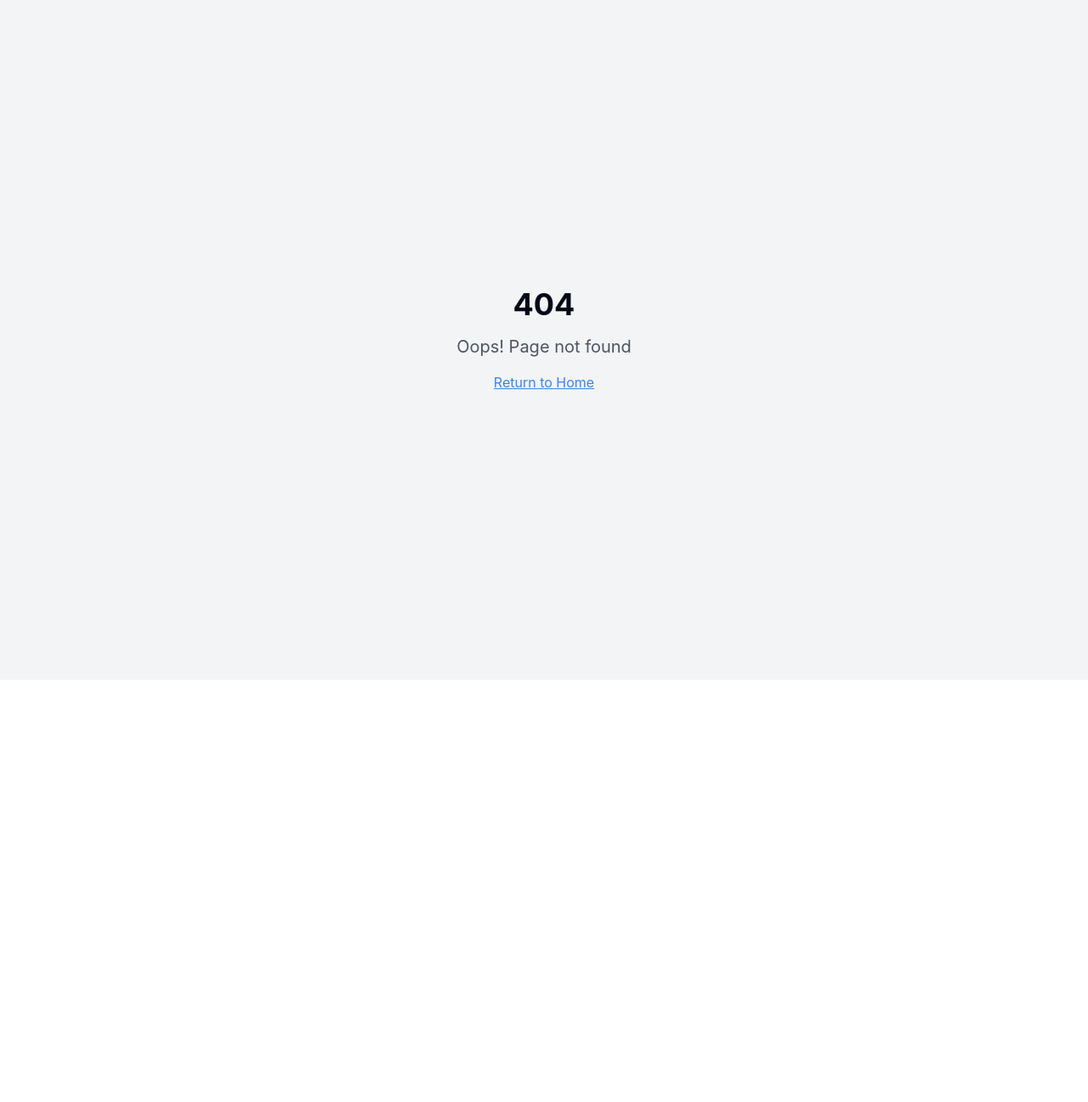
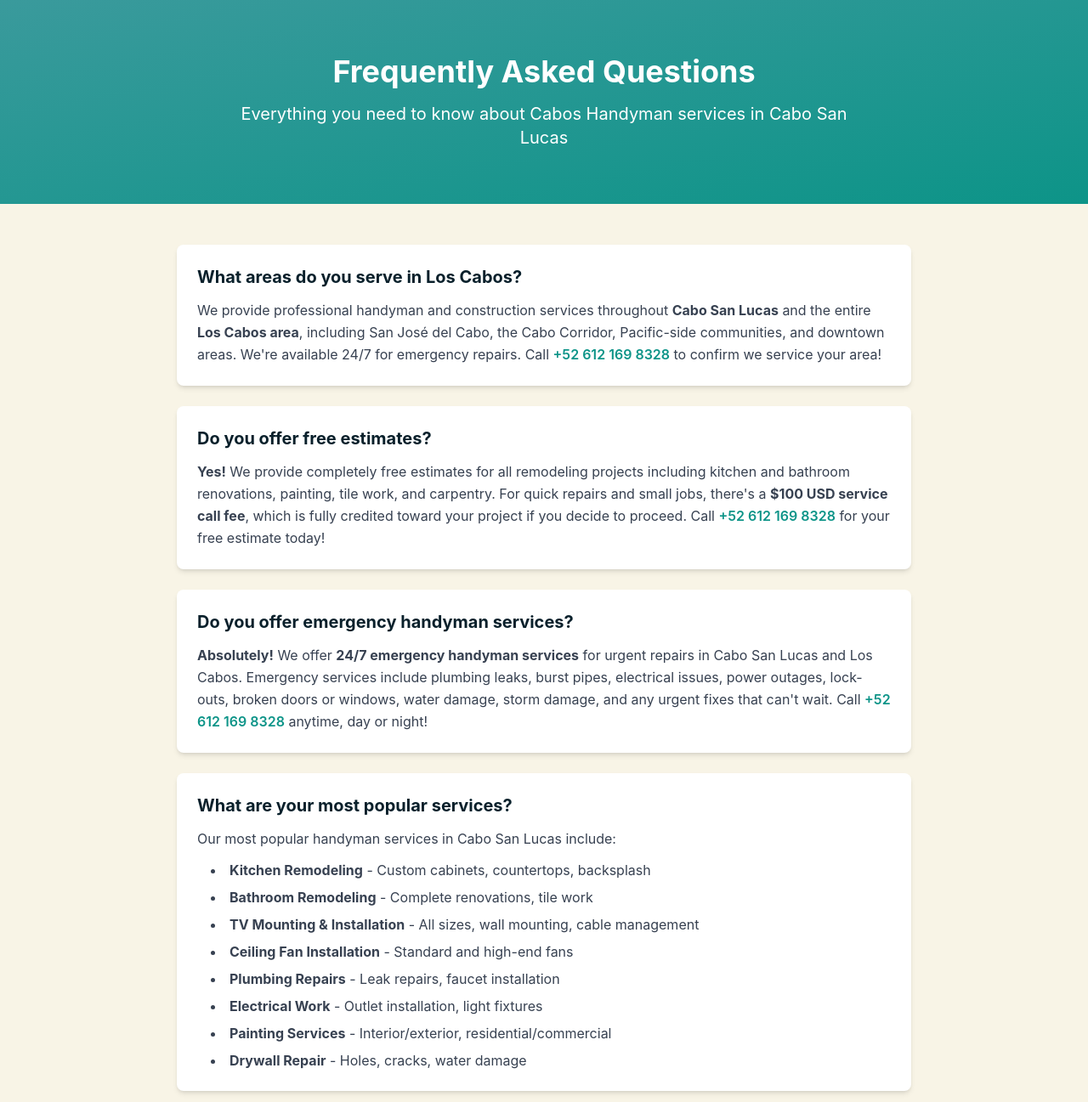
Before and after one commit to edgpac/caboshandyman, a React (Vite) app: page /faq in a window 1280 px wide. Before the commit this address had no page. Shown: the top 1297 px of the page at 85% size. Before the commit the page ends 800 px from the top, so only its background shows below. Built offline with nearby package versions, Linux system fonts and the light colour scheme.

Commit message:
feat: replace Services card with FAQ card

```diff
--- a/src/App.tsx
+++ b/src/App.tsx
@@ -10,6 +10,7 @@ import PrivacyPolicy from "./components/PrivacyPolicy";
 import TermsOfService from "./components/TermsOfService";
 import ContactPage from "./components/ContactPage";
 import BlogPost from "./components/BlogPost";
+import FAQ from "./pages/FAQ";
 
 const queryClient = new QueryClient({
   defaultOptions: {
@@ -32,6 +33,7 @@ const App = () => {
             <Route path="/contact" element={<ContactPage />} />
             <Route path="/privacy" element={<PrivacyPolicy />} />
             <Route path="/terms" element={<TermsOfService />} />
+            <Route path="/faq" element={<FAQ />} />
             <Route path="/blog/:slug" element={<BlogPost />} />
             <Route path="*" element={<NotFound />} />
           </Routes>
--- /dev/null
+++ b/src/pages/FAQ.tsx
@@ -0,0 +1,95 @@
+import React from 'react';
+
+export default function FAQ() {
+  return (
+    <div className="min-h-screen bg-gray-50">
+      {/* Header */}
+      <div className="bg-gradient-to-br from-teal-500 to-teal-600 text-white py-16 px-4 text-center">
+        <h1 className="text-4xl font-bold mb-4">Frequently Asked Questions</h1>
+        <p className="text-xl max-w-3xl mx-auto">
+          Everything you need to know about Cabos Handyman services in Cabo San Lucas
+        </p>
+      </div>
+
+      {/* FAQ Content */}
+      <div className="max-w-4xl mx-auto px-4 py-12 space-y-6">
+
+        {/* FAQ 1 */}
+        <div className="bg-white rounded-lg shadow-md p-6">
+          <h3 className="text-xl font-bold text-gray-900 mb-3">
+            What areas do you serve in Los Cabos?
+          </h3>
+          <p className="text-gray-700 leading-relaxed">
+            We provide professional handyman and construction services throughout <strong>Cabo San Lucas</strong> and the entire <strong>Los Cabos area</strong>, including San José del Cabo, the Cabo Corridor, Pacific-side communities, and downtown areas. We're available 24/7 for emergency repairs. Call <a href="tel:+526121698328" className="text-teal-600 font-semibold">+52 612 169 8328</a> to confirm we service your area!
+          </p>
+        </div>
+
+        {/* FAQ 2 */}
+        <div className="bg-white rounded-lg shadow-md p-6">
+          <h3 className="text-xl font-bold text-gray-900 mb-3">
+            Do you offer free estimates?
+          </h3>
+          <p className="text-gray-700 leading-relaxed">
+            <strong>Yes!</strong> We provide completely free estimates for all remodeling projects including kitchen and bathroom renovations, painting, tile work, and carpentry. For quick repairs and small jobs, there's a <strong>$100 USD service call fee</strong>, which is fully credited toward your project if you decide to proceed. Call <a href="tel:+526121698328" className="text-teal-600 font-semibold">+52 612 169 8328</a> for your free estimate today!
+          </p>
+        </div>
+
+        {/* FAQ 3 */}
+        <div className="bg-white rounded-lg shadow-md p-6">
+          <h3 className="text-xl font-bold text-gray-900 mb-3">
+            Do you offer emergency handyman services?
+          </h3>
+          <p className="text-gray-700 leading-relaxed">
+            <strong>Absolutely!</strong> We offer <strong>24/7 emergency handyman services</strong> for urgent repairs in Cabo San Lucas and Los Cabos. Emergency services include plumbing leaks, burst pipes, electrical issues, power outages, lock-outs, broken doors or windows, water damage, storm damage, and any urgent fixes that can't wait. Call <a href="tel:+526121698328" className="text-teal-600 font-semibold">+52 612 169 8328</a> anytime, day or night!
+          </p>
+        </div>
+
+        {/* FAQ 4 */}
+        <div className="bg-white rounded-lg shadow-md p-6">
+          <h3 className="text-xl font-bold text-gray-900 mb-3">
+            What are your most popular services?
+          </h3>
+          <p className="text-gray-700 leading-relaxed mb-3">
+            Our most popular handyman services in Cabo San Lucas include:
+          </p>
+          <ul className="list-disc list-inside text-gray-700 space-y-2 ml-4">
+            <li><strong>Kitchen Remodeling</strong> - Custom cabinets, countertops, backsplash</li>
+            <li><strong>Bathroom Remodeling</strong> - Complete renovations, tile work</li>
+            <li><strong>TV Mounting & Installation</strong> - All sizes, wall mounting, cable management</li>
+            <li><strong>Ceiling Fan Installation</strong> - Standard and high-end fans</li>
+            <li><strong>Plumbing Repairs</strong> - Leak repairs, faucet installation</li>
+            <li><strong>Electrical Work</strong> - Outlet installation, light fixtures</li>
+            <li><strong>Painting Services</strong> - Interior/exterior, residential/commercial</li>
+            <li><strong>Drywall Repair</strong> - Holes, cracks, water damage</li>
+          </ul>
+        </div>
+
+        {/* FAQ 5 */}
+        <div className="bg-white rounded-lg shadow-md p-6">
+          <h3 className="text-xl font-bold text-gray-900 mb-3">
+            Do you speak English? What payment methods do you accept?
+          </h3>
+          <p className="text-gray-700 leading-relaxed mb-3">
+            <strong>Yes!</strong> We are fully bilingual and speak both <strong>English and Spanish fluently</strong>. Our entire team is comfortable communicating in English.
+          </p>
+          <p className="text-gray-700 leading-relaxed">
+            <strong>Payment Methods:</strong> Cash (USD or MXN), Credit Cards (Visa, Mastercard, Amex), Debit Cards, Bank Transfers, and invoicing for property management companies.
+          </p>
+        </div>
+
+        {/* CTA */}
+        <div className="bg-teal-500 text-white rounded-lg p-8 text-center mt-12">
+          <h2 className="text-3xl font-bold mb-4">Ready to Get Started?</h2>
+          <p className="text-xl mb-6">Call us now for immediate assistance</p>
+          <a
+            href="tel:+526121698328"
+            className="inline-block bg-white text-teal-600 px-8 py-4 rounded-lg text-xl font-bold hover:bg-gray-100 transition-colors"
+          >
+            Call +52 612 169 8328
+          </a>
+        </div>
+
+      </div>
+    </div>
+  );
+}
```
